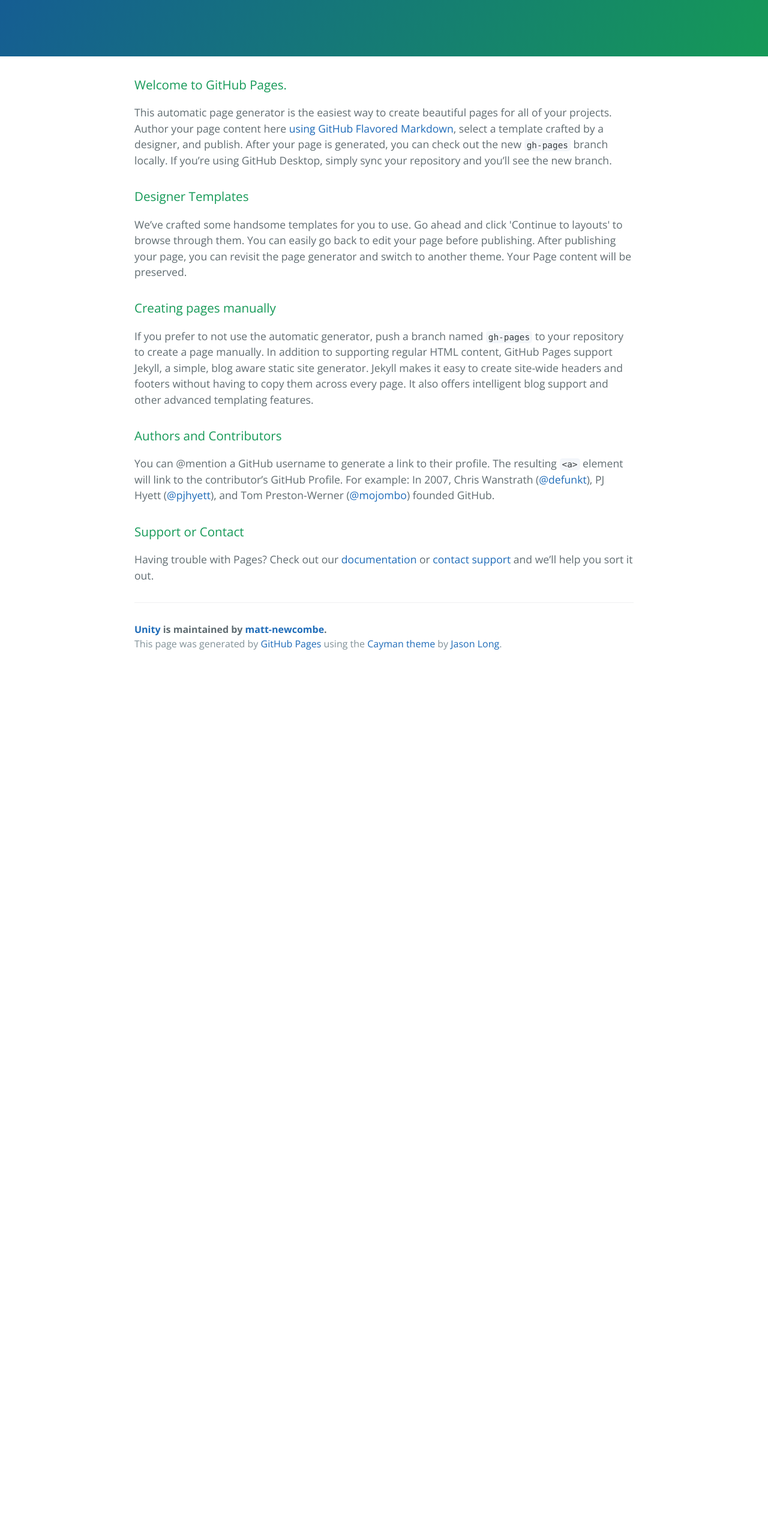
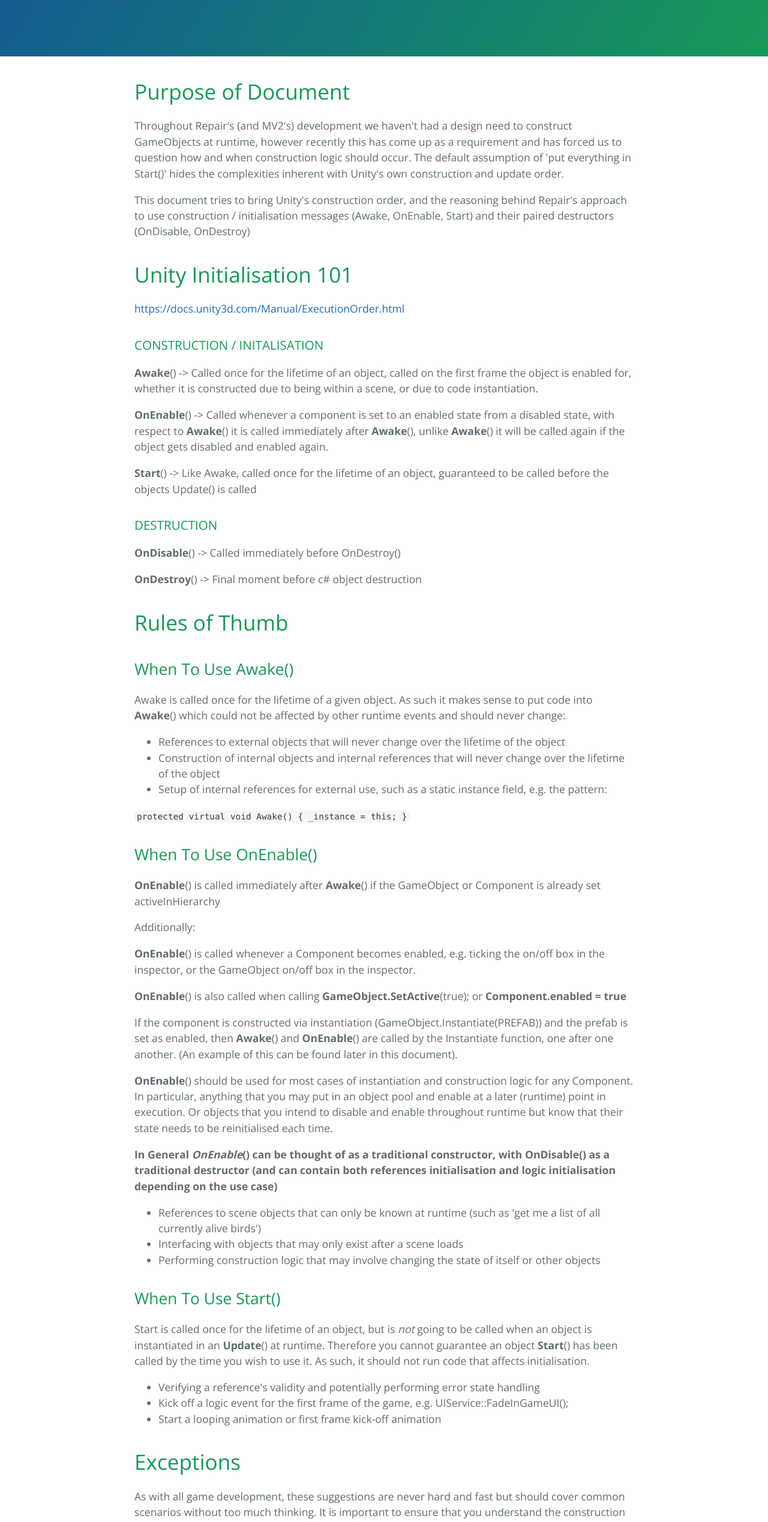
Before and after one commit to matt-newcombe/unity, a plain HTML site: page index.html in a window 1280 px wide. Shown: the part 242-2779 px from the top of the page at 60% size. Before the commit the page ends 1359 px from the top, so only its background shows below. Drawn offline with nearby package versions, Linux system fonts and the light colour scheme.

```diff
--- a/index.html
+++ b/index.html
@@ -2,7 +2,7 @@
 <html lang="en-us">
   <head>
     <meta charset="UTF-8">
-    <title>Unity by matt-newcombe</title>
+    <title>Unity Initialisation Order by matt-newcombe</title>
     <meta name="viewport" content="width=device-width, initial-scale=1">
     <link rel="stylesheet" type="text/css" href="stylesheets/normalize.css" media="screen">
     <link href='https://fonts.googleapis.com/css?family=Open+Sans:400,700' rel='stylesheet' type='text/css'>
@@ -11,7 +11,7 @@
   </head>
   <body>
     <section class="page-header">
-      <h1 class="project-name">Unity</h1>
+      <h1 class="project-name">Unity Initialisation Order</h1>
       <h2 class="project-tagline"></h2>
       <a href="https://github.com/matt-newcombe/unity" class="btn">View on GitHub</a>
       <a href="https://github.com/matt-newcombe/unity/zipball/master" class="btn">Download .zip</a>
@@ -19,24 +19,118 @@
     </section>
 
     <section class="main-content">
-      <h3>
-<a id="welcome-to-github-pages" class="anchor" href="#welcome-to-github-pages" aria-hidden="true"><span aria-hidden="true" class="octicon octicon-link"></span></a>Welcome to GitHub Pages.</h3>
-<p>This automatic page generator is the easiest way to create beautiful pages for all of your projects. Author your page content here <a href="https://guides.github.com/features/mastering-markdown/">using GitHub Flavored Markdown</a>, select a template crafted by a designer, and publish. After your page is generated, you can check out the new <code>gh-pages</code> branch locally. If you’re using GitHub Desktop, simply sync your repository and you’ll see the new branch.</p>
+      <h1>
+<a id="purpose-of-document" class="anchor" href="#purpose-of-document" aria-hidden="true"><span aria-hidden="true" class="octicon octicon-link"></span></a>Purpose of Document</h1>
+<p>Throughout Repair's (and MV2's) development we haven't had a design need to construct GameObjects at runtime, however recently this has come up as a requirement and has forced us to question how and when construction logic should occur. The default assumption of 'put everything in Start()' hides the complexities inherent with Unity's own construction and update order.</p>
+<p>This document tries to bring Unity's construction order, and the reasoning behind Repair's approach to use construction / initialisation messages (Awake, OnEnable, Start) and their paired destructors (OnDisable, OnDestroy)</p>
+<h1>
+<a id="unity-initialisation-101" class="anchor" href="#unity-initialisation-101" aria-hidden="true"><span aria-hidden="true" class="octicon octicon-link"></span></a>Unity Initialisation 101</h1>
+<p><a href="https://docs.unity3d.com/Manual/ExecutionOrder.html">https://docs.unity3d.com/Manual/ExecutionOrder.html</a></p>
 <h3>
-<a id="designer-templates" class="anchor" href="#designer-templates" aria-hidden="true"><span aria-hidden="true" class="octicon octicon-link"></span></a>Designer Templates</h3>
-<p>We’ve crafted some handsome templates for you to use. Go ahead and click 'Continue to layouts' to browse through them. You can easily go back to edit your page before publishing. After publishing your page, you can revisit the page generator and switch to another theme. Your Page content will be preserved.</p>
+<a id="construction--initalisation" class="anchor" href="#construction--initalisation" aria-hidden="true"><span aria-hidden="true" class="octicon octicon-link"></span></a>CONSTRUCTION / INITALISATION</h3>
+<p><strong>Awake</strong>() -&gt; Called once for the lifetime of an object, called on the first frame the object is enabled for, whether it is constructed due to being within a scene, or due to code instantiation.</p>
+<p><strong>OnEnable</strong>() -&gt; Called whenever a component is set to an enabled state from a disabled state, with respect to <strong>Awake</strong>() it is called immediately after <strong>Awake</strong>(), unlike <strong>Awake</strong>() it will be called again if the object gets disabled and enabled again.</p>
+<p><strong>Start</strong>() -&gt; Like Awake, called once for the lifetime of an object, guaranteed to be called before the objects Update() is called</p>
 <h3>
-<a id="creating-pages-manually" class="anchor" href="#creating-pages-manually" aria-hidden="true"><span aria-hidden="true" class="octicon octicon-link"></span></a>Creating pages manually</h3>
-<p>If you prefer to not use the automatic generator, push a branch named <code>gh-pages</code> to your repository to create a page manually. In addition to supporting regular HTML content, GitHub Pages support Jekyll, a simple, blog aware static site generator. Jekyll makes it easy to create site-wide headers and footers without having to copy them across every page. It also offers intelligent blog support and other advanced templating features.</p>
+<a id="destruction" class="anchor" href="#destruction" aria-hidden="true"><span aria-hidden="true" class="octicon octicon-link"></span></a>DESTRUCTION</h3>
+<p><strong>OnDisable</strong>() -&gt; Called immediately before OnDestroy()</p>
+<p><strong>OnDestroy</strong>() -&gt; Final moment before c# object destruction</p>
+<h1>
+<a id="rules-of-thumb" class="anchor" href="#rules-of-thumb" aria-hidden="true"><span aria-hidden="true" class="octicon octicon-link"></span></a>Rules of Thumb</h1>
+<h2>
+<a id="when-to-use-awake" class="anchor" href="#when-to-use-awake" aria-hidden="true"><span aria-hidden="true" class="octicon octicon-link"></span></a>When To Use Awake()</h2>
+<p>Awake is called once for the lifetime of a given object. As such it makes sense to put code into <strong>Awake</strong>() which could not be affected by other runtime events and should never change:</p>
+<ul>
+<li>References to external objects that will never change over the lifetime of the object</li>
+<li>Construction of internal objects and internal references that will never change over the lifetime of the object</li>
+<li>Setup of internal references for external use, such as a static instance field, e.g. the pattern:</li>
+</ul>
+<p><code>	protected virtual void Awake() { _instance = this; }</code></p>
+<h2>
+<a id="when-to-use-onenable" class="anchor" href="#when-to-use-onenable" aria-hidden="true"><span aria-hidden="true" class="octicon octicon-link"></span></a>When To Use OnEnable()</h2>
+<p><strong>OnEnable</strong>() is called immediately after <strong>Awake</strong>() if the GameObject or Component is already set activeInHierarchy</p>
+<p>Additionally:</p>
+<p><strong>OnEnable</strong>() is called whenever a Component becomes enabled, e.g. ticking the on/off box in the inspector, or the GameObject on/off box in the inspector.</p>
+<p><strong>OnEnable</strong>() is also called when calling <strong>GameObject.SetActive</strong>(true); or <strong>Component.enabled = true</strong></p>
+<p>If the component is constructed via instantiation (GameObject.Instantiate(PREFAB)) and the prefab is set as enabled, then <strong>Awake</strong>() and <strong>OnEnable</strong>() are called by the Instantiate function, one after one another. (An example of this can be found later in this document).</p>
+<p><strong>OnEnable</strong>() should be used for most cases of instantiation and construction logic for any Component. In particular, anything that you may put in an object pool and enable at a later (runtime) point in execution. Or objects that you intend to disable and enable throughout runtime but know that their state needs to be reinitialised each time.</p>
+<p><strong>In General <em>OnEnable</em>() can be thought of as a traditional constructor, with <strong>OnDisable</strong>() as a traditional destructor (and can contain both references initialisation and logic initialisation depending on the use case)</strong></p>
+<ul>
+<li>References to scene objects that can only be known at runtime (such as 'get me a list of all currently alive birds')</li>
+<li>Interfacing with objects that may only exist after a scene loads</li>
+<li>Performing construction logic that may involve changing the state of itself or other objects</li>
+</ul>
+<h2>
+<a id="when-to-use-start" class="anchor" href="#when-to-use-start" aria-hidden="true"><span aria-hidden="true" class="octicon octicon-link"></span></a>When To Use Start()</h2>
+<p>Start is called once for the lifetime of an object, but is <em>not</em> going to be called when an object is instantiated in an <strong>Update</strong>() at runtime. Therefore you cannot guarantee an object <strong>Start</strong>() has been called by the time you wish to use it. As such, it should not run code that affects initialisation.</p>
+<ul>
+<li>Verifying a reference's validity and potentially performing error state handling</li>
+<li>Kick off a logic event for the first frame of the game, e.g. UIService::FadeInGameUI();</li>
+<li>Start a looping animation or first frame kick-off animation</li>
+</ul>
+<h1>
+<a id="exceptions" class="anchor" href="#exceptions" aria-hidden="true"><span aria-hidden="true" class="octicon octicon-link"></span></a>Exceptions</h1>
+<p>As with all game development, these suggestions are never hard and fast but should cover common scenarios without too much thinking. It is important to ensure that you understand the construction order and why you are doing it if you break these guidelines. You should leave a code comment explaining these exceptions when they occur.</p>
+<h2>
+<a id="example" class="anchor" href="#example" aria-hidden="true"><span aria-hidden="true" class="octicon octicon-link"></span></a>Example</h2>
 <h3>
-<a id="authors-and-contributors" class="anchor" href="#authors-and-contributors" aria-hidden="true"><span aria-hidden="true" class="octicon octicon-link"></span></a>Authors and Contributors</h3>
-<p>You can @mention a GitHub username to generate a link to their profile. The resulting <code>&lt;a&gt;</code> element will link to the contributor’s GitHub Profile. For example: In 2007, Chris Wanstrath (<a class="user-mention" data-hovercard-type="user" data-hovercard-url="/users/defunkt/hovercard" data-octo-click="hovercard-link-click" data-octo-dimensions="link_type:self" href="https://github.com/defunkt">@defunkt</a>), PJ Hyett (<a class="user-mention" data-hovercard-type="user" data-hovercard-url="/users/pjhyett/hovercard" data-octo-click="hovercard-link-click" data-octo-dimensions="link_type:self" href="https://github.com/pjhyett">@pjhyett</a>), and Tom Preston-Werner (<a class="user-mention" data-hovercard-type="user" data-hovercard-url="/users/mojombo/hovercard" data-octo-click="hovercard-link-click" data-octo-dimensions="link_type:self" href="https://github.com/mojombo">@mojombo</a>) founded GitHub.</p>
-<h3>
-<a id="support-or-contact" class="anchor" href="#support-or-contact" aria-hidden="true"><span aria-hidden="true" class="octicon octicon-link"></span></a>Support or Contact</h3>
-<p>Having trouble with Pages? Check out our <a href="https://help.github.com/pages">documentation</a> or <a href="https://github.com/contact">contact support</a> and we’ll help you sort it out.</p>
+<a id="instantiating-a-gameobject-during-runtime-that-can-be-used-immediately" class="anchor" href="#instantiating-a-gameobject-during-runtime-that-can-be-used-immediately" aria-hidden="true"><span aria-hidden="true" class="octicon octicon-link"></span></a>Instantiating a GameObject during runtime that can be used immediately.</h3>
+<p>When you instantiate a GameObject in <strong>Update</strong>():</p>
+<p><strong>Awake</strong>() and <strong>OnEnable</strong>() will be called but crucially <strong>Start</strong>() will not be called until the following frame.</p>
+<p>If you need to use the object on the same frame you instantiate it, it <em>must</em> be in a good state immediately after <strong>Awake</strong>() and <strong>OnEnable</strong>() have run, therefore all initialisation code must be done in either <strong>Awake</strong>() or <strong>OnEnable</strong>(), and not in <strong>Start</strong>().</p>
+<p>To illustrate this:</p>
+<pre><code>Factory::Update()
+{
+    if (Time.frameCount == 0)
+    {
+        GameObject screwPrefab = Resources.Load&lt;GameObject&gt;(SCREW_PREFAB_LOCATION);
+        GameObject screw = GameObject.Instantiate(screwPrefab);
+        screw.PerformFunction();
+    }
+}
+</code></pre>
+<p>Execution order over the first 2 frames</p>
+<p><strong>Frame 0:</strong></p>
+<pre><code>INITIALISATION
+    Factory::Awake();
+    Factory::OnEnable();
+
+START
+    Factory::Start();
+
+UPDATE
+    Factory::Update() -&gt; Instantiate Screw();
+
+    // Begin initialisation for Screw
+
+    Screw::Awake();
+    Screw::OnEnable();
+
+    // End initialisation for Screw
+    // Screw is now ready to use!
+
+LATE UPDATE
+    Factory::LateUpdate();
+</code></pre>
+<p><strong>Frame 1:</strong></p>
+<pre><code>INITIALISATION
+     -
+START
+    Screw::Start();
+    // No real initialisation code should be done in Start()
+    // because it was already done in the previous frame
+
+UPDATE
+    Factory::Update();
+    Screw::Update();
+
+LATE UPDATE
+    Factory::LateUpdate();
+    Screw::LateUpdate();
+</code></pre>
 
       <footer class="site-footer">
-        <span class="site-footer-owner"><a href="https://github.com/matt-newcombe/unity">Unity</a> is maintained by <a href="https://github.com/matt-newcombe">matt-newcombe</a>.</span>
+        <span class="site-footer-owner"><a href="https://github.com/matt-newcombe/unity">Unity Initialisation Order</a> is maintained by <a href="https://github.com/matt-newcombe">matt-newcombe</a>.</span>
 
         <span class="site-footer-credits">This page was generated by <a href="https://pages.github.com">GitHub Pages</a> using the <a href="https://github.com/jasonlong/cayman-theme">Cayman theme</a> by <a href="https://twitter.com/jasonlong">Jason Long</a>.</span>
       </footer>
```
Also changed, not shown: params.json (+1 -1 lines).
